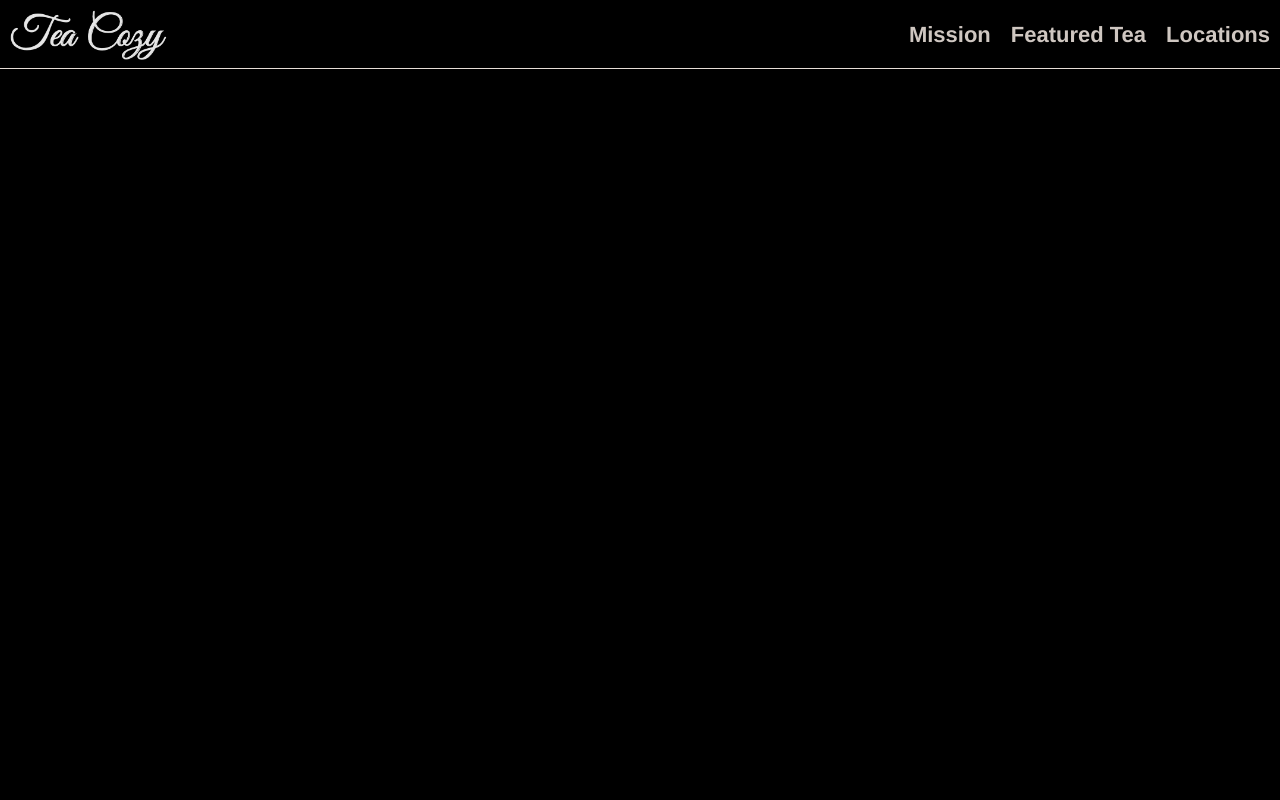
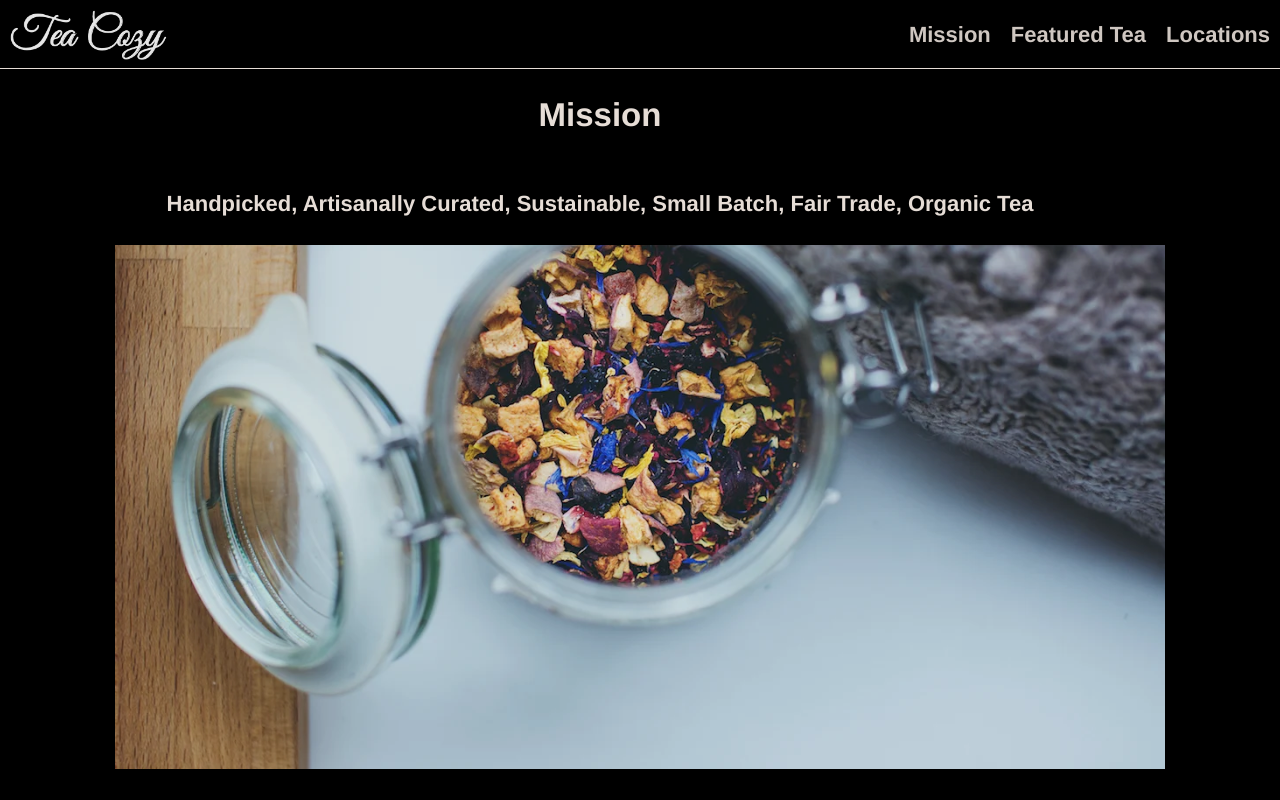
Before and after one commit to fillharris/codecademy_tea_cozy, a plain HTML site: page index.html in a window 1280 px wide. Drawn offline with Linux system fonts and the light colour scheme.

Commit message:
Add bg image to mission and content

```diff
--- a/blocks/mission.css
+++ b/blocks/mission.css
@@ -0,0 +1,17 @@
+.mission {
+  background-image: url(../images/img-mission-background.webp);
+  background-position: center;
+  background-repeat: no-repeat;
+  background-size: contain;
+  z-index: 0;
+  height: 700px;
+}
+
+.mission__content {
+  background-color: black;
+  display: flex;
+  align-items: center;
+  flex-direction: column;
+  position: relative;
+  width: 1200px;
+}
--- a/index.html
+++ b/index.html
@@ -22,7 +22,15 @@
         </div>
       </nav>
     </header>
-    <section class="mission"></section>
+    <section class="mission">
+      <div class="mission__content">
+        <h2 class="mission__content-title">Mission</h2>
+        <h4 class="mission__contetn-text">
+          Handpicked, Artisanally Curated, Sustainable, Small Batch, Fair Trade,
+          Organic Tea
+        </h4>
+      </div>
+    </section>
     <section class="main">
       <section class="product"></section>
       <section class="locations"></section>
--- a/pages/index.css
+++ b/pages/index.css
@@ -1,3 +1,4 @@
 @import url(../vendors/normalize.css);
 @import url(../blocks/page.css);
 @import url(../blocks/header.css);
+@import url(../blocks/mission.css);
```
